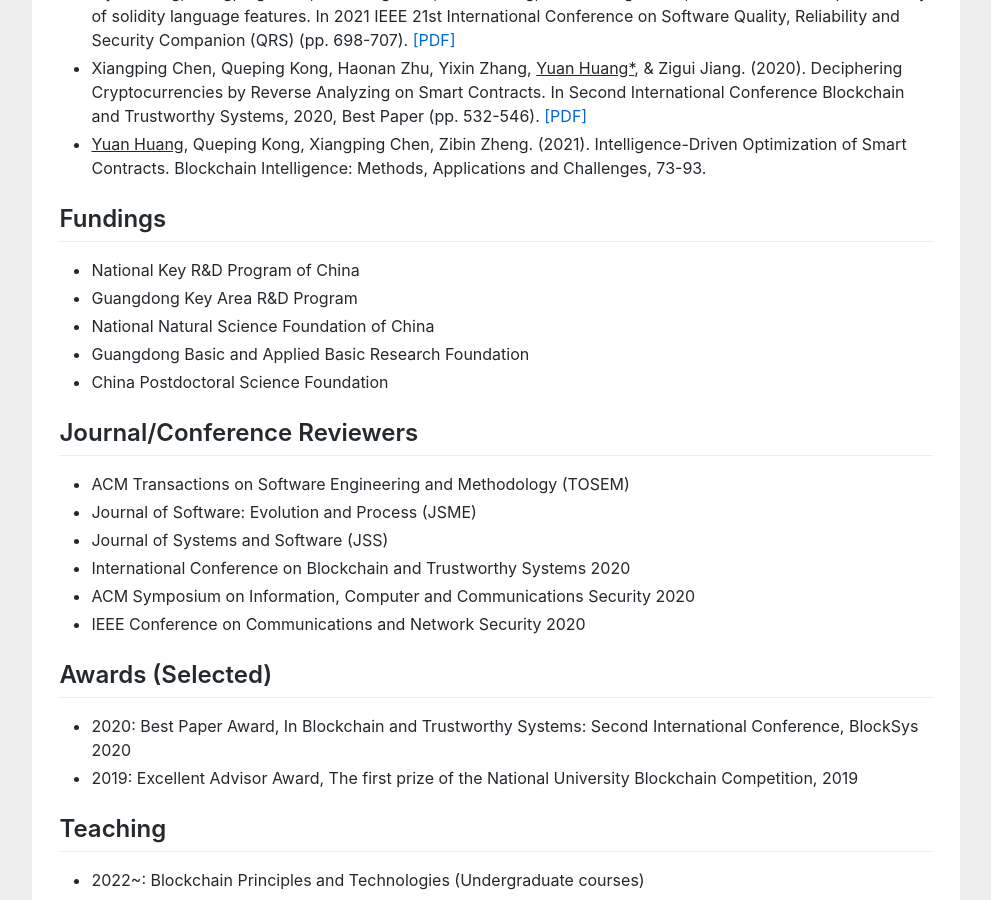
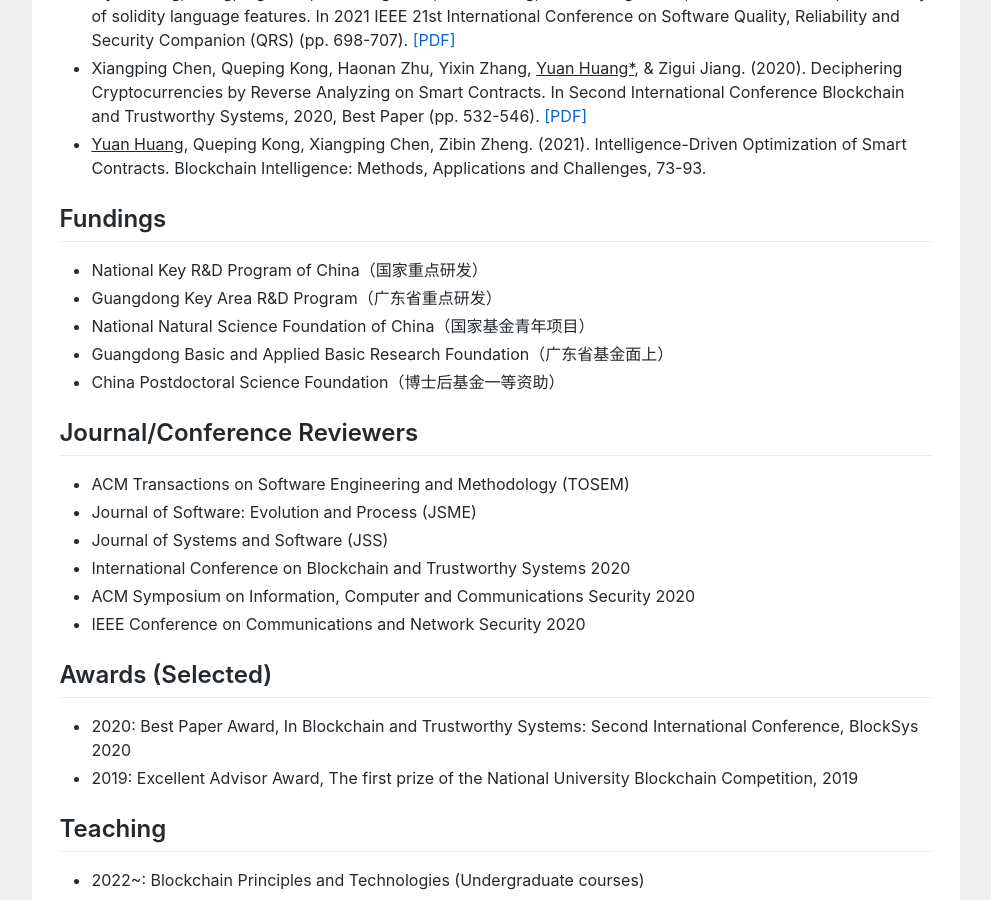
Before and after one commit to huangyuan-hy/huangyuan-hy.github.io, a Jekyll site: the page index.html, which Jekyll copies as it is, in a window 1280 px wide and 900 px high, scrolled down 2407 px. Shown: the whole window, without its empty margins (144-1135 px from the left). Built offline with Jekyll 4.4.1, drawn with Linux system fonts in a browser that asks for light colours.

Commit message:
Update index.html

```diff
--- a/index.html
+++ b/index.html
@@ -127,11 +127,11 @@ gtag('config', 'UA-158965281-1');
 
 				<h2>Fundings</h2>
 				<ul>
-					<li>National Key R&D Program of China</li>
-					<li>Guangdong Key Area R&D Program</li>
-					<li>National Natural Science Foundation of China</li>
-					<li>Guangdong Basic and Applied Basic Research Foundation</li>
-					<li>China Postdoctoral Science Foundation</li>
+					<li>National Key R&D Program of China（国家重点研发）</li>
+					<li>Guangdong Key Area R&D Program（广东省重点研发）</li>
+					<li>National Natural Science Foundation of China（国家基金青年项目）</li>
+					<li>Guangdong Basic and Applied Basic Research Foundation（广东省基金面上）</li>
+					<li>China Postdoctoral Science Foundation（博士后基金一等资助）</li>
 
 				</ul>
 
```
